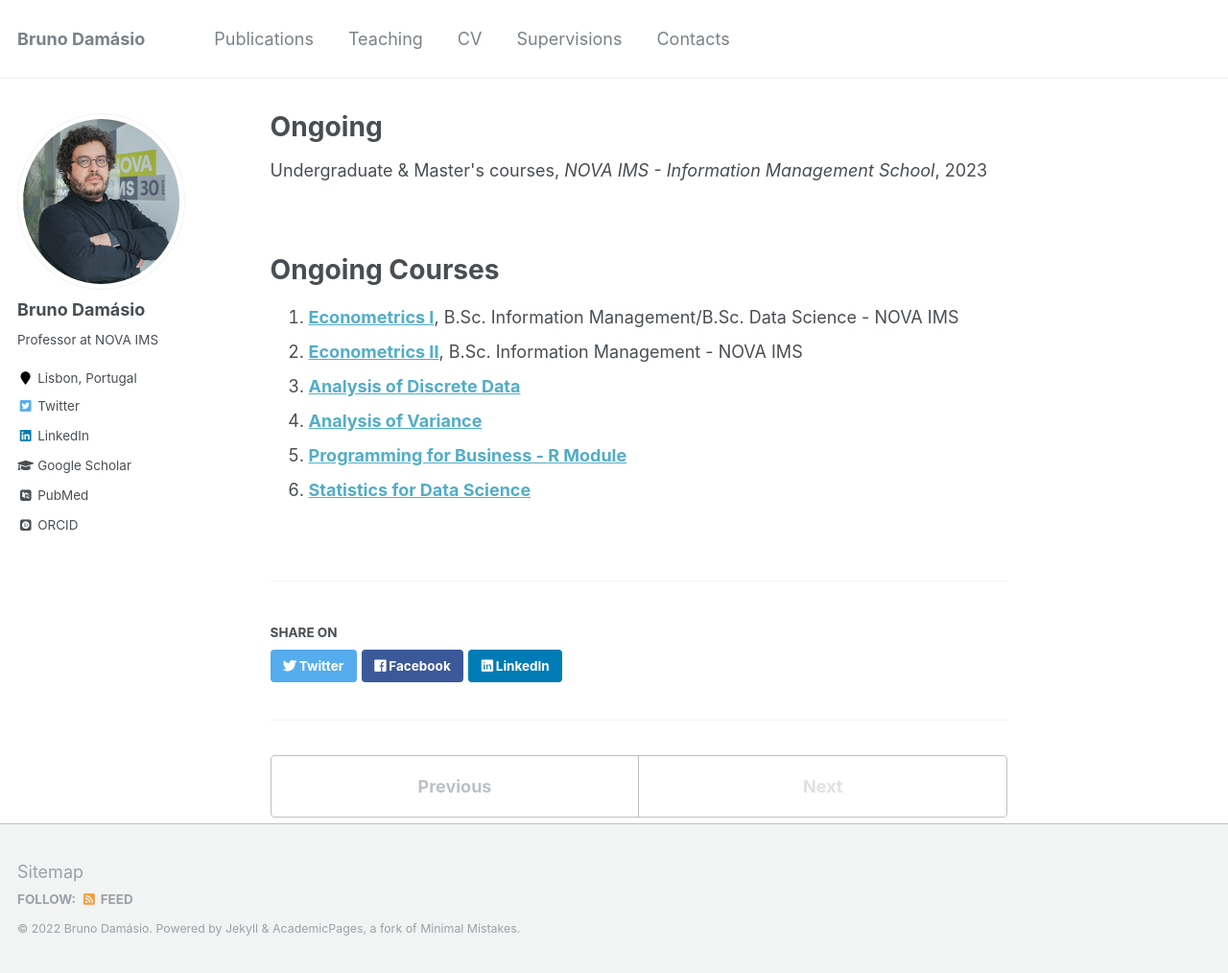
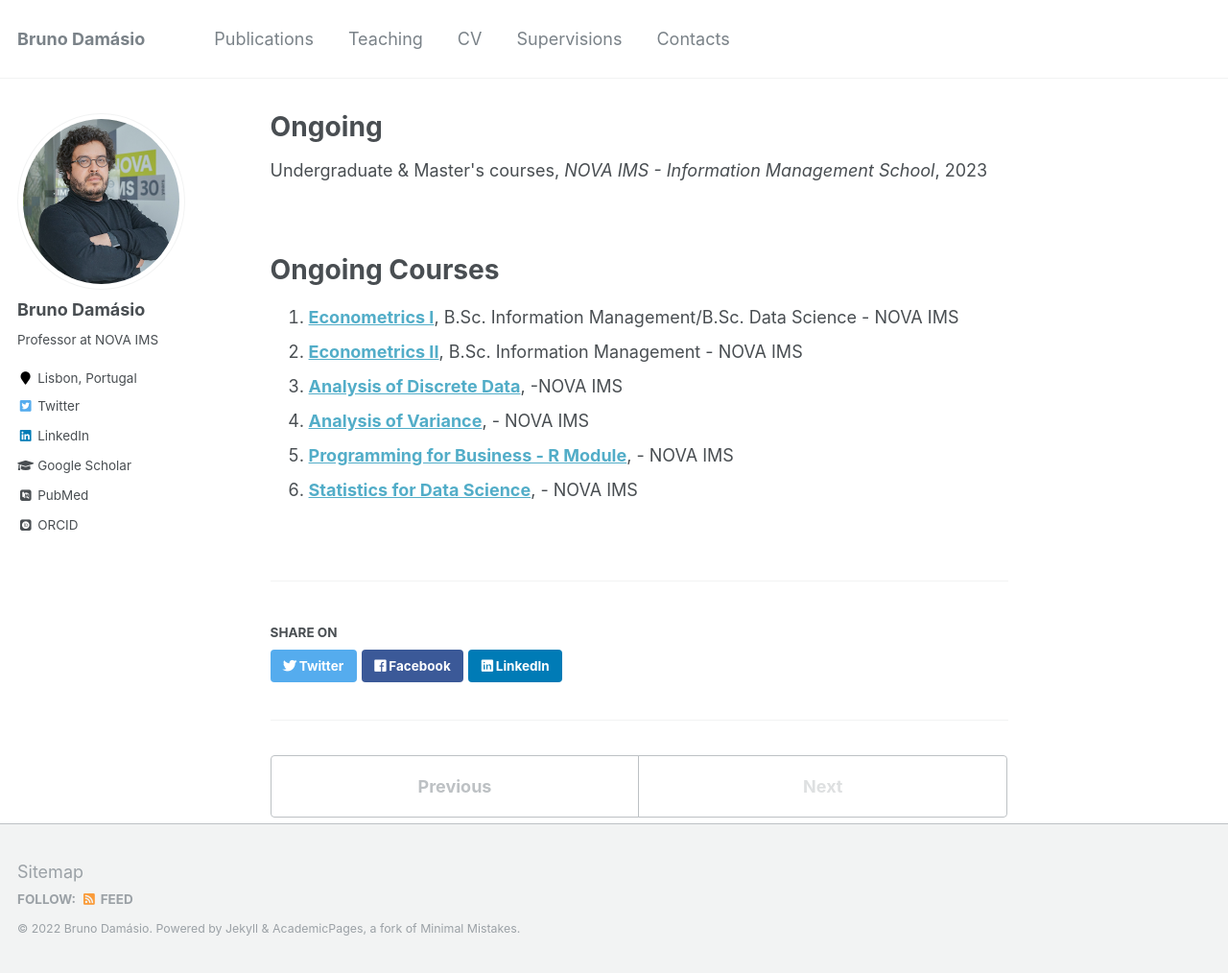
Before and after one commit to damasiob/damasiob.github.io, a Jekyll site: the page built from _teaching/ongoing.md, in a window 1280 px wide and 1014 px high. Shown: the whole window at 96% size. Built offline with Jekyll 4.4.1, drawn with Linux system fonts in a browser that asks for light colours; some web fonts are replaced.

Commit message:
Update ongoing.md

```diff
--- a/_teaching/ongoing.md
+++ b/_teaching/ongoing.md
@@ -14,7 +14,7 @@ Ongoing Courses
 
 1. [**Econometrics I**](https://damasiob.github.io/ongoing_courses/2019-econometrics-i), B.Sc. Information Management/B.Sc. Data Science - NOVA IMS
 2. [**Econometrics II**](https://damasiob.github.io/ongoing_courses/2019-econometrics-i), B.Sc. Information Management - NOVA IMS
-3. [**Analysis of Discrete Data**](https://damasiob.github.io/ongoing_courses/2019-Analysis-of-discrete-data)
-4. [**Analysis of Variance**](https://damasiob.github.io/ongoing_courses/2019-Analysis-of-Variance)
-5. [**Programming for Business - R Module**](https://damasiob.github.io/ongoing_courses/2019-prog-business)
-6. [**Statistics for Data Science**](https://damasiob.github.io/ongoing_courses/2019-Statistics-Data-Science)
+3. [**Analysis of Discrete Data**](https://damasiob.github.io/ongoing_courses/2019-Analysis-of-discrete-data), -NOVA IMS
+4. [**Analysis of Variance**](https://damasiob.github.io/ongoing_courses/2019-Analysis-of-Variance), - NOVA IMS
+5. [**Programming for Business - R Module**](https://damasiob.github.io/ongoing_courses/2019-prog-business), - NOVA IMS
+6. [**Statistics for Data Science**](https://damasiob.github.io/ongoing_courses/2019-Statistics-Data-Science), - NOVA IMS
```
